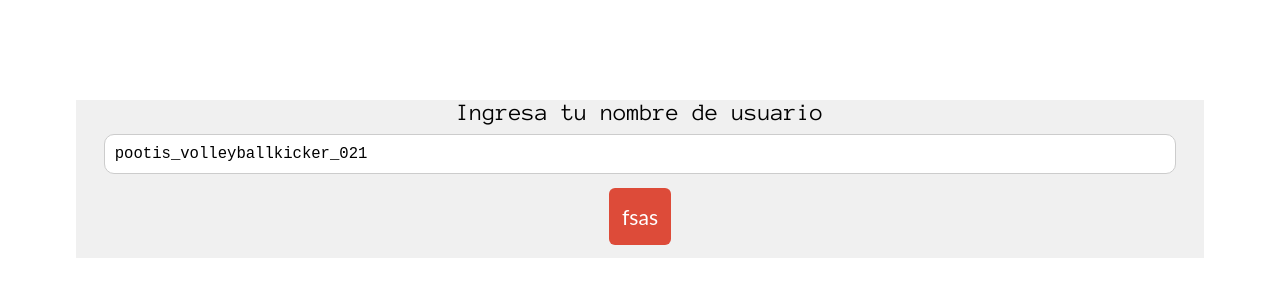
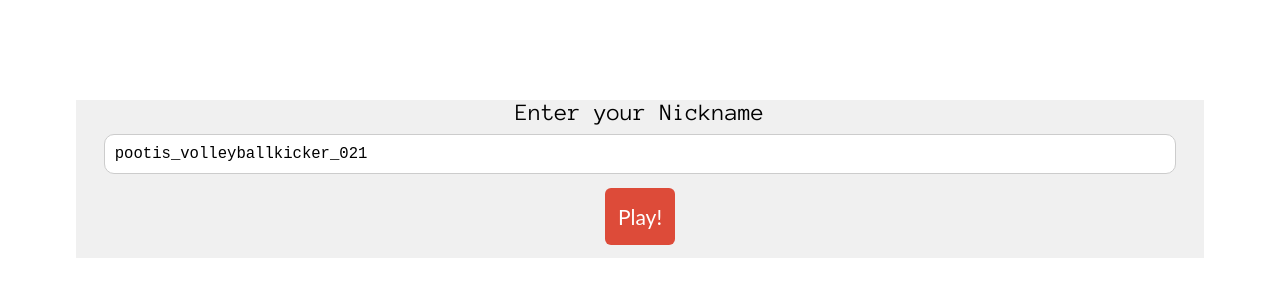
Before and after one commit to lMartin3/blackjack_socket.io, a website: page static/index.html in a window 1280 px wide. Drawn offline with nearby package versions, Linux system fonts and the light colour scheme; no server answers.

Commit message:
translated your thing

```diff
--- a/static/index.html
+++ b/static/index.html
@@ -9,10 +9,10 @@
 </head>
 <body>
     <div class="container login" id="loginform">
-            <label>Ingresa tu nombre de usuario</label>
+            <label>Enter your Nickname</label>
             <textarea class="txtinput" id="username" type="submit" rows=1></textarea>
             <br />
-            <button id="joinGame" class="btn primary small">fsas</button>
+            <button id="joinGame" class="btn primary small">Play!</button>
     </div>
     <div class="container game" id="gameform">
         <h1>Blackjack!</h1><br>
```
